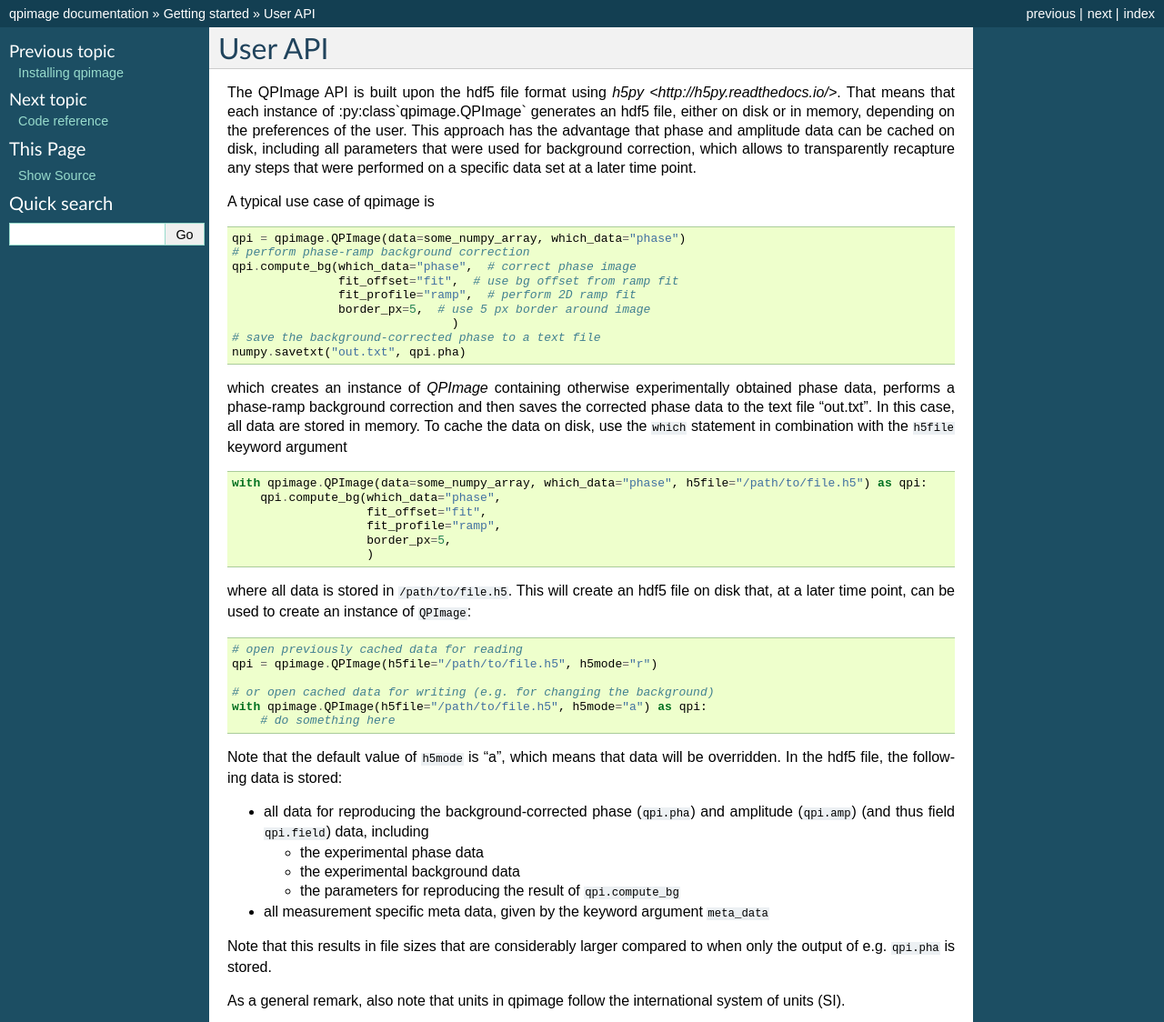
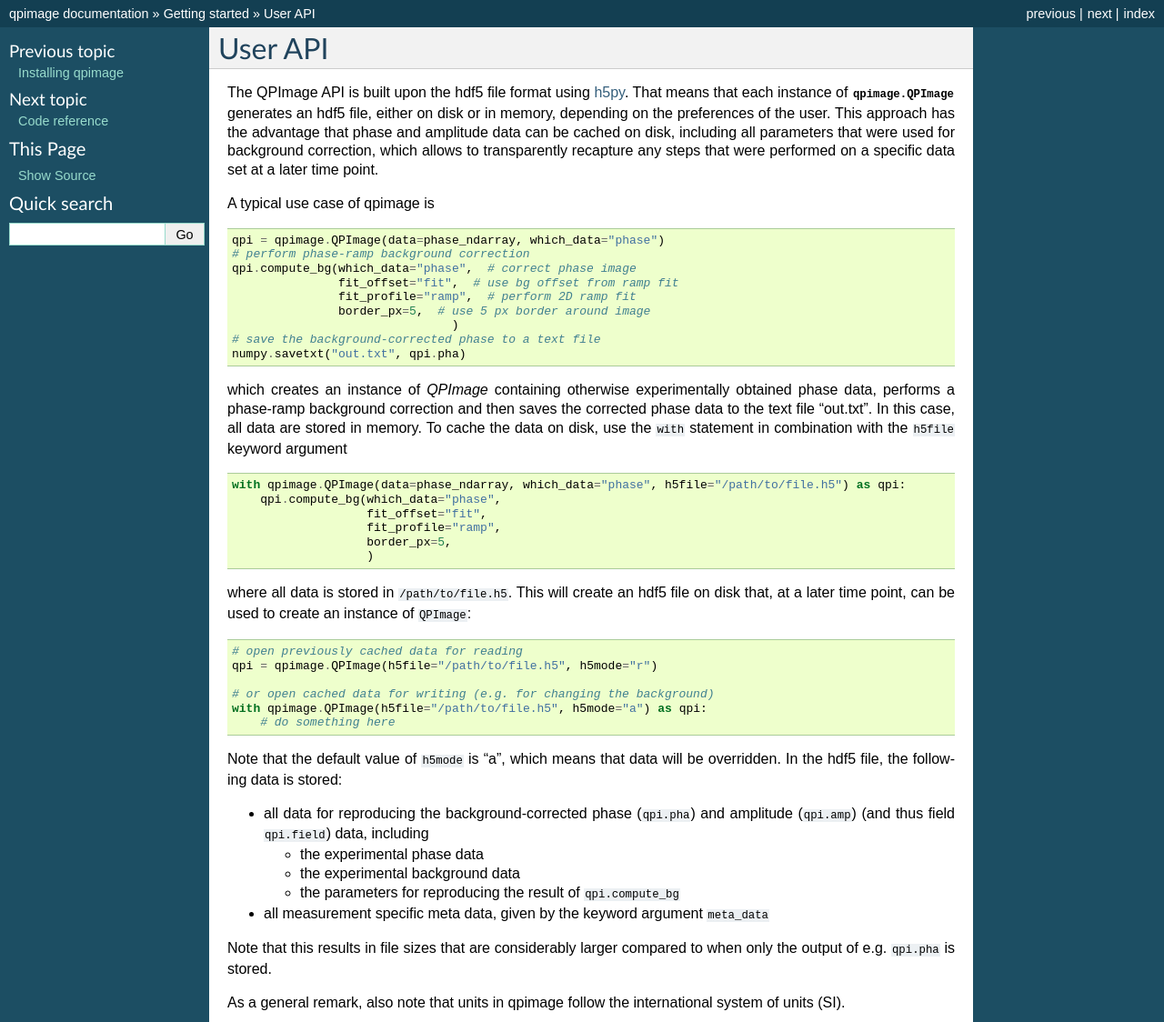
Before and after one commit to RI-imaging/qpimage, a Sphinx documentation site: the page built from docs/userapi.rst, in a window 1280 px wide, cut to the strip 0-1124 px from the top of the page. Shown: the whole strip at 91% size. Built offline with Sphinx 7.4.7, drawn with Linux system fonts in a browser that asks for light colours; pages that are not in the unit, such as notebooks, are missing from menus; the version number could not be read and is left out.

Commit message:
update doc

```diff
--- a/docs/userapi.rst
+++ b/docs/userapi.rst
@@ -2,8 +2,8 @@
 User API
 ========
 The QPImage API is built upon the hdf5 file format using
-`h5py <http://h5py.readthedocs.io/>`. That means that each instance of
-:py:class`qpimage.QPImage` generates an hdf5 file, either on disk or
+`h5py <http://h5py.readthedocs.io/>`_. That means that each instance of
+:py:class:`qpimage.QPImage` generates an hdf5 file, either on disk or
 in memory, depending on the preferences of the user. This approach
 has the advantage that phase and amplitude data can be cached on disk,
 including all parameters that were used for background correction, which
@@ -14,7 +14,7 @@ A typical use case of qpimage is
 
 .. code-block:: python
 
-   qpi = qpimage.QPImage(data=some_numpy_array, which_data="phase")
+   qpi = qpimage.QPImage(data=phase_ndarray, which_data="phase")
    # perform phase-ramp background correction
    qpi.compute_bg(which_data="phase",  # correct phase image
                   fit_offset="fit",  # use bg offset from ramp fit
@@ -27,12 +27,12 @@ A typical use case of qpimage is
 which creates an instance of `QPImage` containing otherwise experimentally
 obtained phase data, performs a phase-ramp background correction and then
 saves the corrected phase data to the text file "out.txt". In this case,
-all data are stored in memory. To cache the data on disk, use the ``which``
+all data are stored in memory. To cache the data on disk, use the ``with``
 statement in combination with the ``h5file`` keyword argument
 
 .. code-block:: python
 
-   with qpimage.QPImage(data=some_numpy_array, which_data="phase", h5file="/path/to/file.h5") as qpi:
+   with qpimage.QPImage(data=phase_ndarray, which_data="phase", h5file="/path/to/file.h5") as qpi:
        qpi.compute_bg(which_data="phase",
                       fit_offset="fit",
                       fit_profile="ramp",
```
